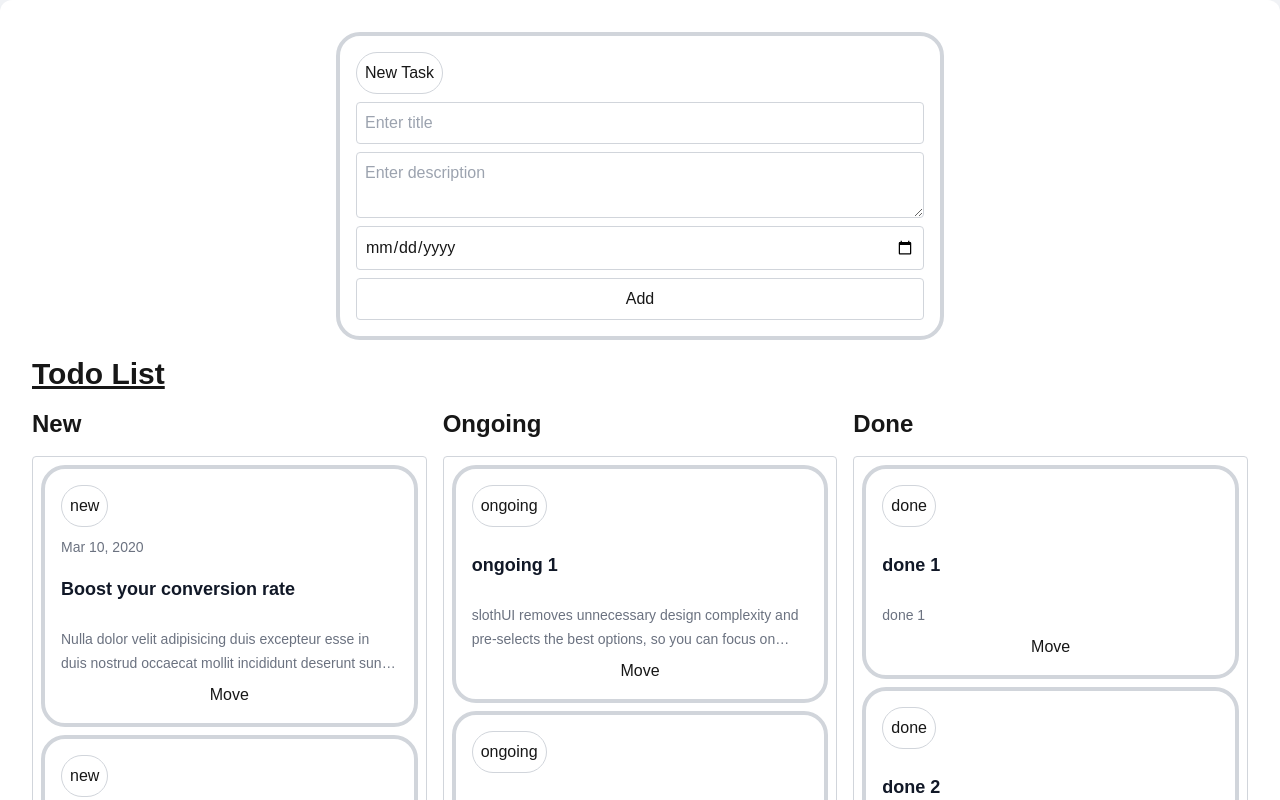
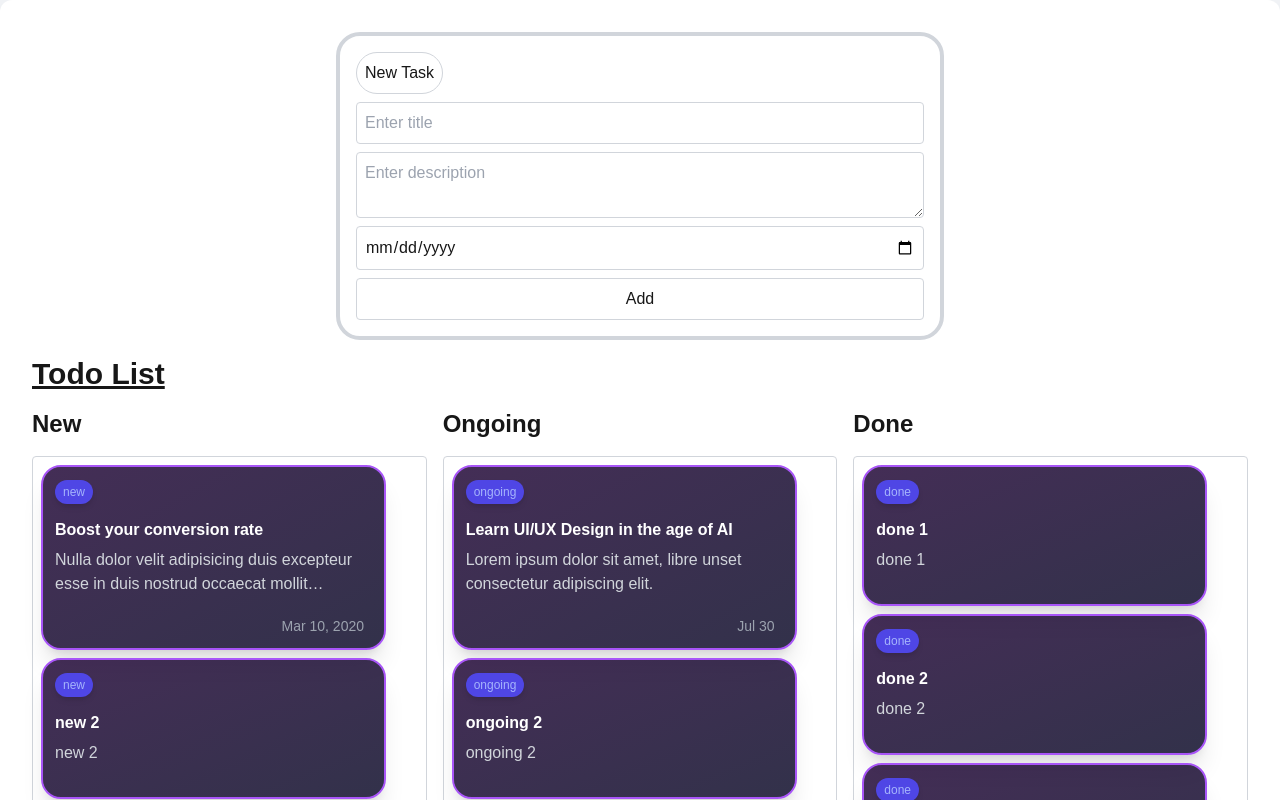
Before and after one commit to tahsinAmin/task-manage, a Next.js app: page / in a window 1280 px wide. Shown: the top 800 px of the page. Built offline with nearby package versions, Linux system fonts and the light colour scheme.

Commit message:
impr (Card): UI adjusted

```diff
--- a/src/app/components/Card.tsx
+++ b/src/app/components/Card.tsx
@@ -2,12 +2,27 @@ import { taskProp } from "../types/types";
 
 const Card = ({ task, moveTask, state }: { task: taskProp, moveTask: (task: taskProp, state: number) => void, state: number }) => {
     return (
-        <li className="flex flex-col gap-2 border border-4 border-gray-300 rounded-3xl p-4">
-            <div className="tag border border-gray-300 rounded-full p-2 display-inline w-fit">{task.status}</div>
-            <time className="block text-sm leading-6 text-gray-500 dark:text-gray-400">{task.dueDate}</time>
-            <h2 className="mt-2 text-lg font-semibold text-gray-900 dark:text-gray-200">{task.title}</h2>
-            <p className="mt-4 line-clamp-2 text-sm leading-6 text-gray-500 dark:text-gray-400">{task.description}</p>
-            <button onClick={() => moveTask(task, state)}>Move</button>
+        <li className="bg-black bg-opacity-80 rounded-[20px] shadow-xl p-3 w-[345px] relative overflow-hidden border-2 border-purple-500" onClick={() => moveTask(task, state)}>
+            <div className="absolute inset-0 bg-gradient-to-br from-purple-800 to-indigo-900 opacity-30 rounded-2xl"></div>
+            <div className="relative z-10">
+                <span className="inline-block bg-indigo-600 text-indigo-300 text-xs px-2 py-1 rounded-full mb-4 shadow-md">
+                {task.status}
+                </span>
+
+                <h2 className="text-white text-md font-bold mb-2 leading-tight">
+                    {task.title}
+                </h2>
+
+                <p className="text-gray-300 text-base mb-5 line-clamp-2">
+                    {task.description}
+                </p>
+
+                <div className="flex items-center justify-end">
+                    <div className="flex items-center text-gray-400">
+                        <span className="text-sm font-medium mr-2">{task.dueDate}</span>
+                    </div>
+                </div>
+            </div>
         </li>
     )
 }
--- a/src/app/utils.ts
+++ b/src/app/utils.ts
@@ -1,5 +1,5 @@
 export const newDemoTasks = [{ id: "1", title: "Boost your conversion rate", status: "new", description: "Nulla dolor velit adipisicing duis excepteur esse in duis nostrud occaecat mollit incididunt deserunt sunt. Ut ut sunt laborum ex occaecat eu tempor labore enim adipisicing minim ad. Est in quis eu dolore occaecat excepteur fugiat dolore nisi aliqua fugiat enim ut cillum. Labore enim duis nostrud eu. Est ut eiusmod consequat irure quis deserunt ex. Enim laboris dolor magna pariatur. Dolor et ad sint voluptate sunt elit mollit officia ad enim sit consectetur enim.", dueDate: "Mar 10, 2020" }, { id: "2", title: "new 2", status: "new", description: "new 2", dueDate: "" }, { id: "3", title: "new 3", status: "new", description: "new 3", dueDate: "" }]
 
-export const ongoingDemoTasks = [{ id: "4", title: "ongoing 1", status: "ongoing", description: "slothUI removes unnecessary design complexity and pre-selects the best options, so you can focus on prioritizing your naps", dueDate: "" }, { id: "5", title: "ongoing 2", status: "ongoing", description: "ongoing 2", dueDate: "" }, { id: "6", title: "ongoing 3", status: "ongoing", description: "ongoing 3", dueDate: "" }]
+export const ongoingDemoTasks = [{ id: "4", title: "Learn UI/UX Design in the age of AI", status: "ongoing", description: "Lorem ipsum dolor sit amet, libre unset consectetur adipiscing elit.", dueDate: "Jul 30" }, { id: "5", title: "ongoing 2", status: "ongoing", description: "ongoing 2", dueDate: "" }, { id: "6", title: "ongoing 3", status: "ongoing", description: "ongoing 3", dueDate: "" }]
 
 export const doneDemoTasks = [{ id: "7", title: "done 1", status: "done", description: "done 1", dueDate: "" }, { id: "8", title: "done 2", status: "done", description: "done 2", dueDate: "" }, { id: "9", title: "done 3", status: "done", description: "done 3", dueDate: "" }]
```
